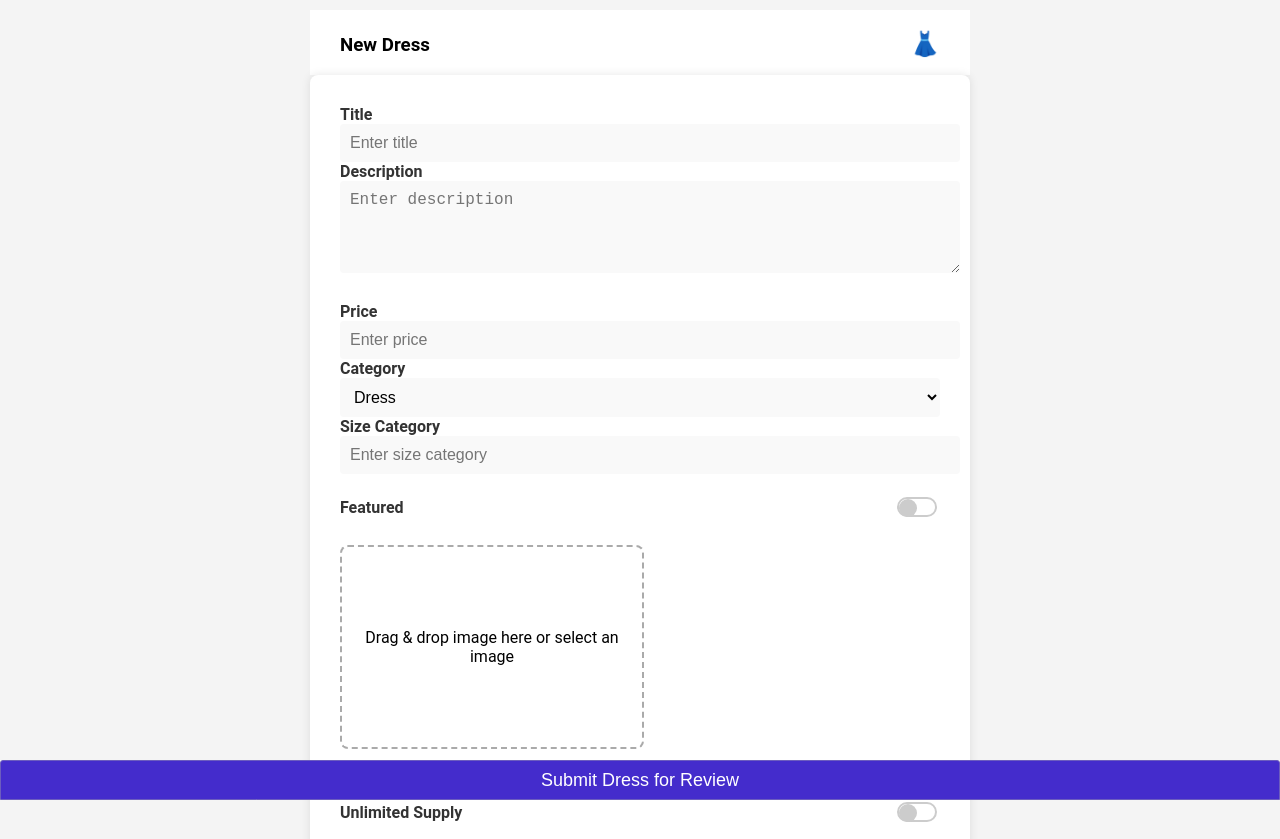
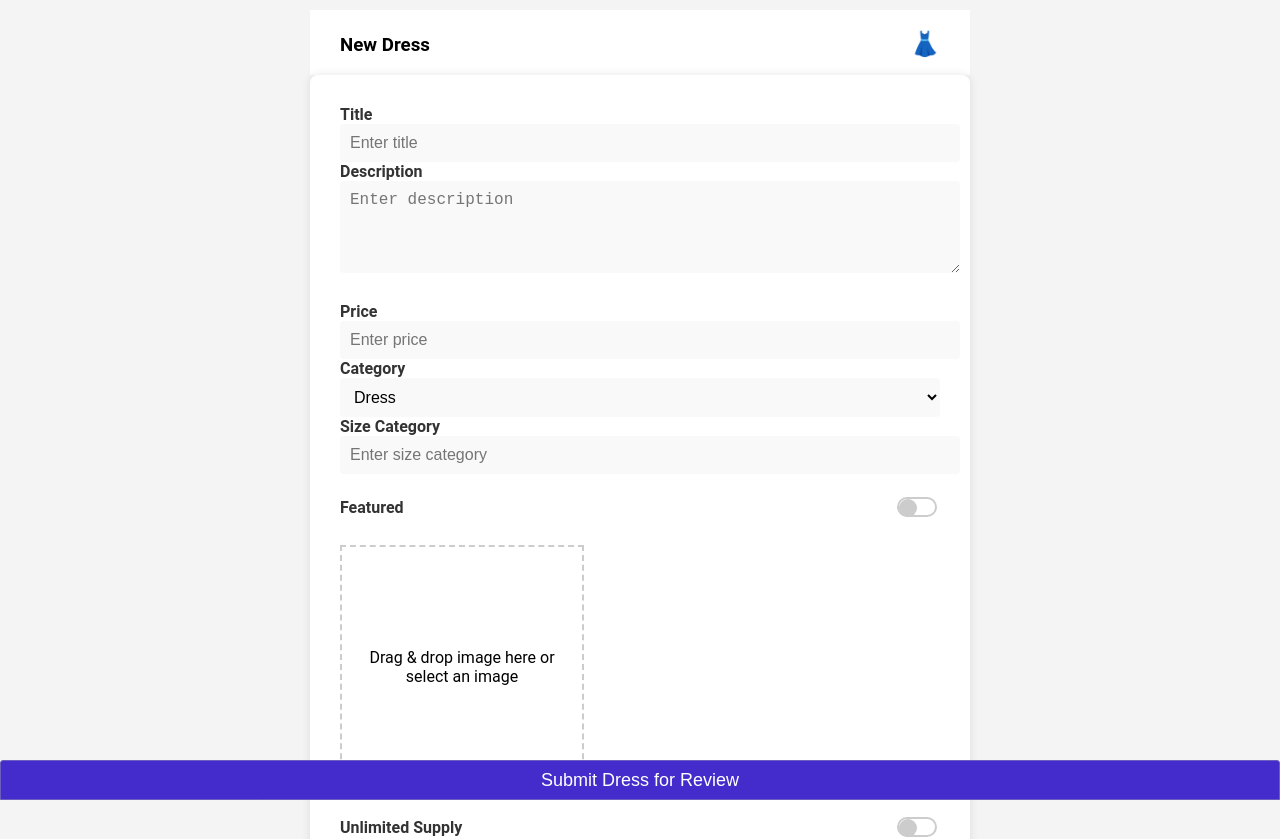
Before and after one commit to jossieT/react-register-form, a React (Create React App) app: page / in a window 1280 px wide. Shown: the top 839 px of the page. Built offline with nearby package versions, Linux system fonts and the light colour scheme.

Commit message:
error fix

```diff
--- a/package.json
+++ b/package.json
@@ -9,10 +9,13 @@
     "axios": "^1.6.8",
     "bootstrap": "^5.3.3",
     "google-fonts": "^1.0.0",
+    "next": "^14.1.4",
     "react": "^18.2.0",
     "react-bootstrap": "^2.10.2",
     "react-dom": "^18.2.0",
     "react-hook-form": "^7.51.2",
+    "react-hot-toast": "^2.4.1",
+    "react-icons": "^5.0.1",
     "react-scripts": "5.0.1",
     "web-vitals": "^2.1.4"
   },
@@ -39,5 +42,8 @@
       "last 1 firefox version",
       "last 1 safari version"
     ]
+  },
+  "devDependencies": {
+    "tailwindcss": "^3.4.3"
   }
 }
--- a/src/App.css
+++ b/src/App.css
@@ -192,24 +192,45 @@ body {
 }
 
 .upload-container {
-  width: 300px;
-  /* Adjust width as needed */
+  border: 2px dashed #ccc;
+  width: 200px;
+  /* Set a fixed width */
   height: 200px;
-  /* Adjust height as needed */
-  border: 2px dashed #aaa;
-  /* Dashed border */
-  border-radius: 8px;
-  /* Rounded corners */
+  /* Set a fixed height */
   display: flex;
+  flex-direction: column;
+  /* Adjust to column layout */
+  align-items: center;
   justify-content: center;
-  align-items: center;
-  margin-bottom: 50px;
-  margin-top: 25px;
+  overflow: hidden;
+  /* Ensure uploaded image fits within container */
+  position: relative;
+  /* Needed for absolute positioning of close button */
 }
 
 .upload-container.dragover {
   border-color: #007bff;
   /* Change border color when dragging over */
+}
+
+.selected-images {
+  margin-top: 10px;
+  margin-bottom: 10px;
+  /* Add margin to separate from upload container */
+  max-height: 200px;
+  /* Set a max height for the preview area */
+  overflow-y: auto;
+  /* Enable vertical scrolling if needed */
+}
+
+.selected-images ul {
+  list-style: none;
+  padding: 0;
+  margin: 0;
+}
+
+.selected-images ul li {
+  margin-bottom: 5px;
 }
 
 .upload-label {
@@ -220,3 +241,17 @@ body {
 .upload-input {
   display: none;
 }
+
+.upload-container {
+  border: 2px dashed #ccc;
+  padding: 20px;
+  margin-bottom: 20px;
+}
+
+.upload-label {
+  cursor: pointer;
+}
+
+.upload-input {
+  display: none;
+}
--- a/src/components/NestedDropdown.jsx
+++ b/src/components/NestedDropdown.jsx
@@ -1,4 +1,6 @@
 import React, { useState } from 'react';
+
+import { AiOutlineClose } from "react-icons/ai";
 
 const NestedDropdown = ({ options, selectedValues, onSelectionChange }) => {
     const [mainEvent, setMainEvent] = useState('');
@@ -52,4 +54,6 @@ const NestedDropdown = ({ options, selectedValues, onSelectionChange }) => {
     );
 };
 
+
+
 export default NestedDropdown;
--- a/src/components/RegisterItemForm.js
+++ b/src/components/RegisterItemForm.js
@@ -7,6 +7,16 @@ import axios from 'axios';
 const RegisterItemForm = () => {
     const { register, handleSubmit } = useForm();
     const [isDragging, setIsDragging] = useState(false);
+
+    const [selectedImages, setSelectedImages] = useState([]);
+
+    const handleFileSelection = (files) => {
+        // Convert FileList to array
+        const fileList = Array.from(files);
+
+        // Update selectedImages state with the selected files
+        setSelectedImages(fileList);
+    };
 
     const options = [
         [
@@ -113,6 +123,19 @@ const RegisterItemForm = () => {
         console.log(data); // You can send this data to your server using axios
     };
 
+    const [selectedImage, setSelectedImage] = useState(null);
+    const handleInputChange = (event) => {
+        handleFileSelection(event); // Call the parent component's file selection handler
+        const file = event.target.files[0];
+        if (file) {
+            const reader = new FileReader();
+            reader.onloadend = () => {
+                setSelectedImage(reader.result);
+            };
+            reader.readAsDataURL(file);
+        }
+    };
+
     return (
         <div className="container">
             <Form onSubmit={handleSubmit(onSubmit)}>
@@ -153,7 +176,7 @@ const RegisterItemForm = () => {
                     </div>
                 </Form.Group>
 
-                <Form.Group controlId="uploadImage" className="form-group">
+                {/* <Form.Group controlId="uploadImage" className="form-group">
                     <div
                         className={`upload-container ${isDragging ? 'dragover' : ''}`}
                         onDragOver={handleDragEnter}
@@ -166,7 +189,27 @@ const RegisterItemForm = () => {
                             <Form.Control type="file" id="uploadImage" className="upload-input" {...register('uploadImage')} />
                         </label>
                     </div>
-                </Form.Group>
+                </Form.Group> */}
+                <Form.Group controlId="uploadImage" className="form-group">
+            <div className={`upload-container ${isDragging ? 'dragover' : ''}`}>
+                <label htmlFor="uploadImage" className="upload-label">
+                    <span>Drag & drop image here or select an image</span>
+                    <Form.Control
+                        type="file"
+                        id="uploadImage"
+                        className="upload-input"
+                        {...register('uploadImage')}
+                        onChange={handleInputChange}
+                    />
+                </label>
+                {selectedImage && (
+                    <div className="image-preview">
+                        <img src={selectedImage} alt="Selected" width="200" height="200" />
+                    </div>
+                )}
+            </div>
+        </Form.Group>
+
 
                 <Form.Group controlId="unlimitedSupply" className="form-group">
                     <div className="featured-label">
@@ -201,11 +244,35 @@ const RegisterItemForm = () => {
                         onDrop={handleDrop}
                     >
                         <label htmlFor="additionalImages" className="upload-label">
-                            <span>Drag & drop images here select images from your device</span>
-                            <Form.Control type="file" id="additionalImages" className="upload-input" multiple {...register('additionalImages')} />
+                            <span>Drag & drop images here or select images from your device</span>
+                            <Form.Control
+                                type="file"
+                                id="additionalImages"
+                                className="upload-input"
+                                multiple
+                                onChange={(e) => handleFileSelection(e.target.files)}
+                            />
                         </label>
                     </div>
+                    <div className="selected-images">
+                        {selectedImages && selectedImages.length > 0 && (
+                            <ul>
+                                {selectedImages.map((file, index) => (
+                                    <li key={index}>
+                                        <strong>Name:</strong> {file.name}, <strong>Type:</strong> {file.type}
+                                    </li>
+                                ))}
+                            </ul>
+                        )}
+                    </div>
                 </Form.Group>
+
+                {/* <Form.Group controlId="additionalImages" className="additional-image">
+                    <Form.Label>Additional Images</Form.Label>
+                    <MultipleImageSelector selectedImages={[]} setSelectedImages={() => { }} />
+                </Form.Group> */}
+
+
                 <Button className="submit-btn" variant="primary" type="submit">
                     Submit Dress for Review
                 </Button>
--- a/src/index.js
+++ b/src/index.js
@@ -11,6 +11,7 @@ root.render(
   </React.StrictMode>
 );
 
+
 // If you want to start measuring performance in your app, pass a function
 // to log results (for example: reportWebVitals(console.log))
 // or send to an analytics endpoint. Learn more: https://bit.ly/CRA-vitals
```
Also changed, not shown: 1 other file (tests, documents, lock files or other folders).
